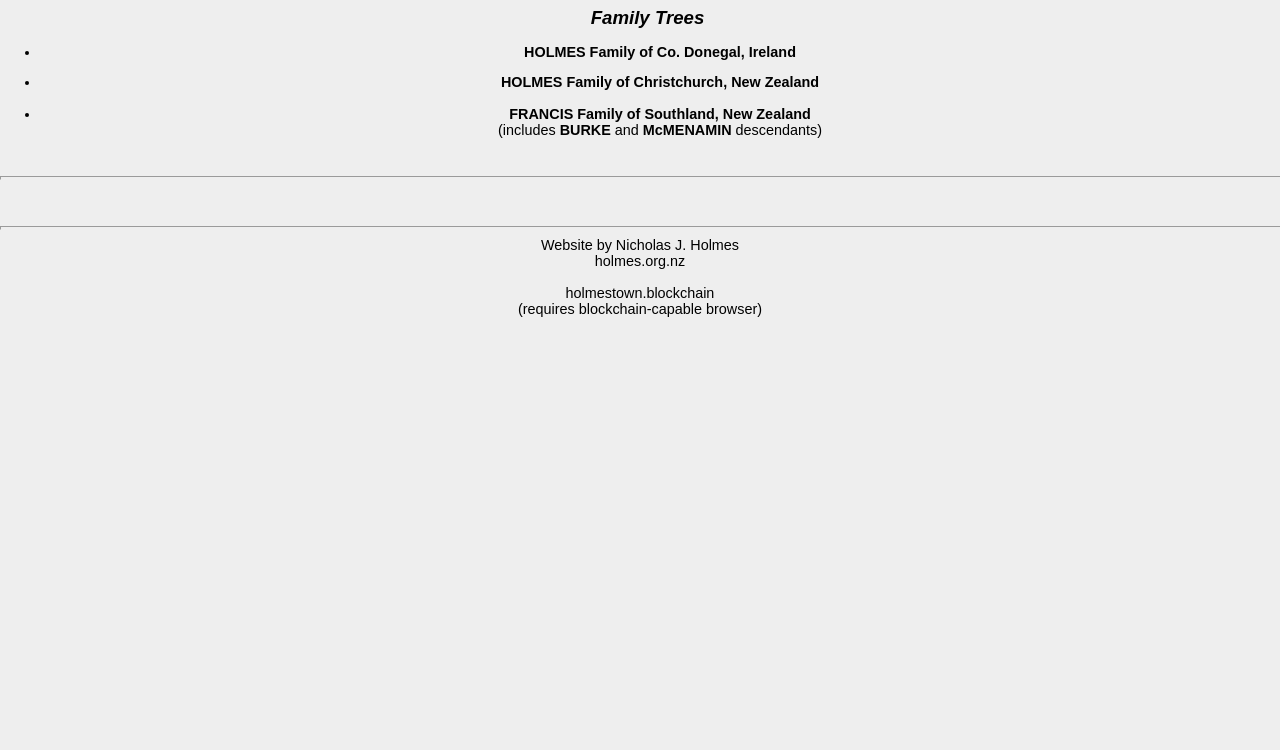
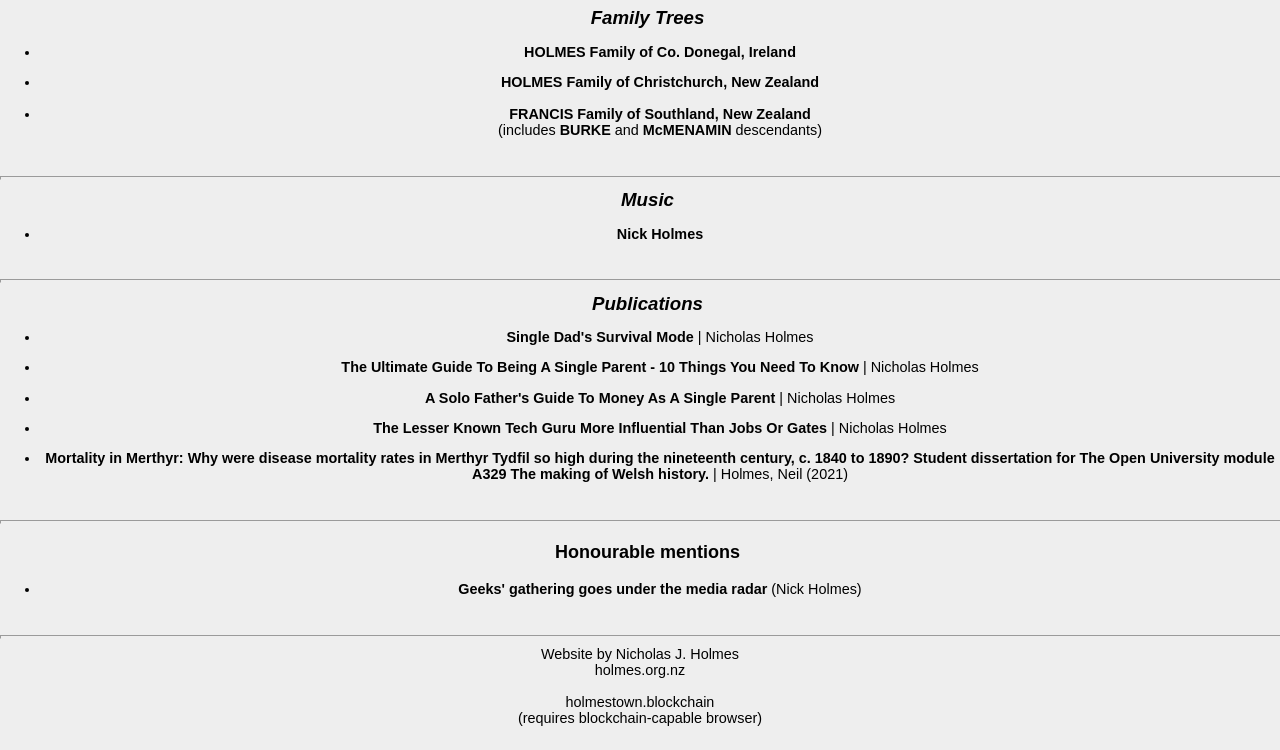
Before and after one commit to holmesnz/www, a plain HTML site: page index.html in a window 1280 px wide. Shown: the part 50-800 px from the top of the page. Drawn offline with Linux system fonts and the light colour scheme.

Commit message:
Add files via upload

```diff
--- a/index.html
+++ b/index.html
@@ -1,6 +1,5 @@
 <!DOCTYPE html>
 <html xmlns="http://www.w3.org/1999/xhtml" xml:lang="English-New Zealand" lang="English-New Zealand"><head lang="English-New Zealand">
-
 
   <meta charset="utf-8">
 
@@ -14,10 +13,14 @@
   <link media="screen" href="images/grampstextdoc.css" rel="stylesheet" type="text/css">
 
 
-  <link media="screen" href="images/grampshtml.css" rel="stylesheet" type="text/css"><title>Biographical details</title></head><body>
+  <link media="screen" href="images/grampshtml.css" rel="stylesheet" type="text/css">
+  <title>Biographical details</title>
+
+
+</head><body>
 <div id="grampstextdoc">
 <div id="header">
-<h1 id="SiteTitle" class="DDR-Title">Holmes links<br>
+<h1 id="SiteTitle" class="DDR-Title">Holmes bros links<br>
 </h1>
 </div>
 <hr style="width: 100%; height: 2px;">
@@ -42,8 +45,66 @@ New Zealand<br></span></a>
   </li>
 </ul>
 <br>
-<hr style="width: 100%; height: 2px;"><br>
-</div><div style="text-align: center;"><div style="text-align: center;">
+<hr style="width: 100%; height: 2px;">
+<h3 style="text-align: center;" class="DDR-Generation">Music</h3>
+<div style="text-align: center;">
+<ul>
+  <li><a target="_blank" href="https://nickholmes.net"><span style="font-weight: bold;">Nick Holmes</span></a><br>
+  </li>
+</ul>
+</div>
+<br>
+<hr style="width: 100%; height: 2px;">
+<h3 style="text-align: center;" class="DDR-Generation">Publications</h3>
+<div style="text-align: center;">
+<ul>
+  <li><a target="_blank" href="http://www.stuff.co.nz/stuff-nation/assignments/the-struggles-single-parents-face/12207154/Single-dads-survival-mode"><span style="font-weight: bold;">Single Dad's Survival Mode</span></a> |
+Nicholas Holmes</li>
+</ul>
+</div>
+<ul style="text-align: center;">
+  <li><a target="_blank" href="https://www.moneyhub.co.nz/single-parents-and-money.html"><span style="font-weight: bold;">The Ultimate Guide To Being A Single Parent
+- 10 Things You Need To Know</span></a> |
+Nicholas Holmes</li>
+</ul>
+</div>
+
+<ul style="text-align: center;">
+
+  <li><a target="_blank" href="https://www.stuff.co.nz/business/money/122626875/a-solo-fathers-guide-to-money-as-a-single-parent"><span style="font-weight: bold;">A Solo Father's Guide To Money As A Single
+Parent</span></a> |
+Nicholas Holmes</li>
+</ul>
+
+<ul style="text-align: center;">
+
+  <li><a target="_blank" href="https://www.linkedin.com/pulse/tech-guru-who-lesser-known-more-influential-than-jobs-nick-holmes/"><span style="font-weight: bold;">The Lesser Known Tech Guru More Influential
+Than Jobs Or Gates</span></a> |
+Nicholas Holmes</li>
+</ul>
+
+<ul style="text-align: center;">
+
+  <li><a target="_blank" href="http://oro.open.ac.uk/78822/"><span style="font-weight: bold;">Mortality in Merthyr: Why were disease
+mortality rates in Merthyr Tydfil so high during the nineteenth
+century, c. 1840 to 1890? Student dissertation for The Open University
+module A329 The making of Welsh history.</span></a> |
+Holmes, Neil (2021)</li>
+</ul>
+
+<br>
+
+<hr style="width: 100%; height: 2px;">
+<h3 style="text-align: center;" class="DDR-Generation">Honourable
+mentions<br>
+</h3>
+
+<div style="text-align: center;">
+<ul>
+  <li><a target="_blank" href="https://www.rnz.co.nz/national/programmes/mediawatch/audio/2018680533/geeks-gathering-goes-under-the-media-radar"><span style="font-weight: bold;">Geeks' gathering goes under the media radar
+    </span></a>(Nick Holmes)</li>
+</ul>
+<div style="text-align: center;">
 <div style="text-align: center;">
 <div style="text-align: center;"><br>
 <hr style="width: 100%; height: 2px; margin-left: auto; margin-right: auto;">
```
